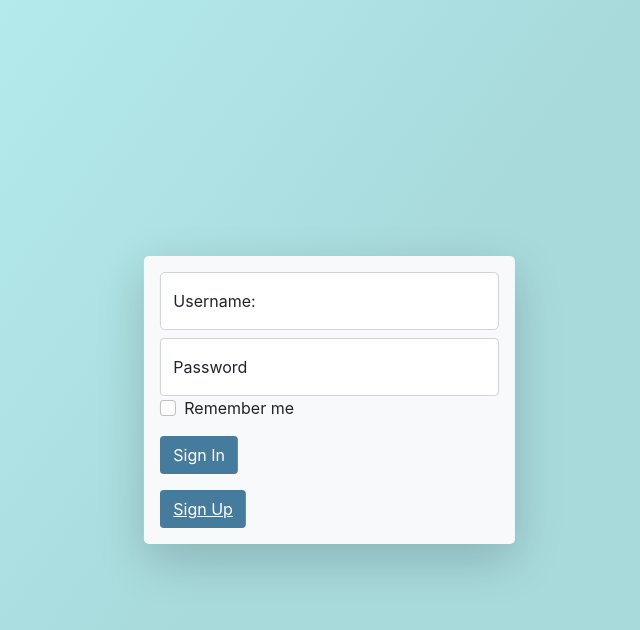
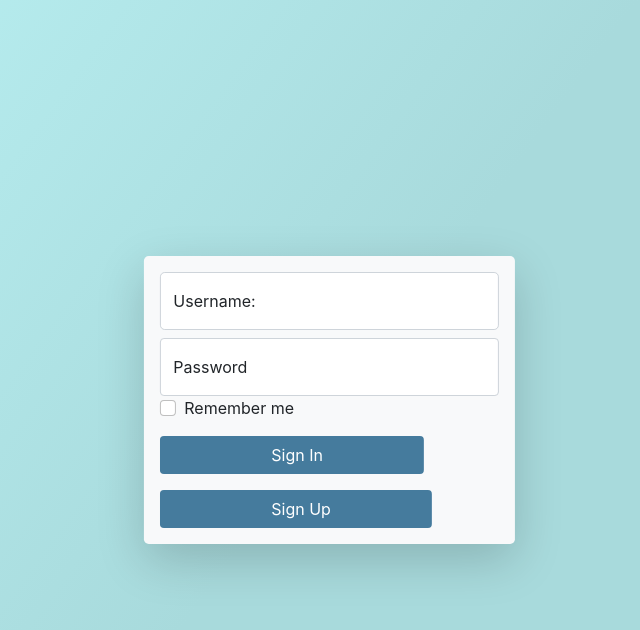
Before and after one commit to zerkxes/Library-Management-System, a React (Create React App) app: page /signin in a window 1280 px wide. Shown: the top 630 px of the page, without its empty margins (292-932 px from the left). Built offline with nearby package versions, Linux system fonts and the light colour scheme.

Commit message:
misc changes'

```diff
--- a/src/signIn/SignIn.js
+++ b/src/signIn/SignIn.js
@@ -1,7 +1,7 @@
 import { Link, useHistory } from 'react-router-dom';
 import { useState } from 'react';
 import Button from './Button';
-import styles from '../signIn/Button.module.css';
+import styles from './Signin.module.css';
 const SignIn = () => {
     const [inpName, setInName] = useState('');
     const [inpPass, setInPass] = useState('');
@@ -13,16 +13,18 @@ const SignIn = () => {
 
     async function passCheck() {
         try {
-            const res = await fetch(`https://dummyjson.com/users/search?q=${inpName}`);
+            const res = await fetch(`http://localhost:8081/user/findByUser/${inpName}`);
 
             if (!res.ok)
                 throw new Error('Something went wrong');
 
             const data = await res.json();
-            if (data.users[0].password === inpPass) {
+            if (data.pswrd === inpPass) {
+                console.log(data.pswrd)
                 history.push('/home');
             }
             else
+            console.log("wrong password");
                 return false;
 
         } catch (error) {
@@ -66,7 +68,7 @@ const SignIn = () => {
             {!inPassCheck  && <p>Password Mismatch or Invalid Username</p>}
             <Button style={styles.customBtnPrimary} value="Sign In" />
             <p></p>
-            <Link className={styles.customBtnPrimary} role='button' to='/signup'>Sign Up</Link>
+            <Link role='button' to='/signup'><Button style={styles.customBtnPrimary} value="Sign Up"/></Link>
         </form>
     )
 }
--- /dev/null
+++ b/src/signIn/Signin.module.css
@@ -0,0 +1,67 @@
+.customBtnPrimary {
+    background-color: #457B9D !important;
+    display: inline-block;
+	font-weight: 400;
+	color: #212529;
+	text-align: center;
+	border: 1px solid transparent;
+	padding: .375rem .75rem;
+	font-size: 1rem;
+	line-height: 1.5;
+	border-radius: .25rem;
+	color: #fff;
+    padding-left: 110px;
+    padding-right: 100px;
+    margin-left: auto;
+    margin-right: auto;
+}
+.customBtnPrimary:hover {
+	background-color: #31576e !important;
+    display: inline-block;
+	font-weight: 400;
+	color: #212529;
+	text-align: center;
+	border: 1px solid transparent;
+	padding: .375rem .75rem;
+	font-size: 1rem;
+	line-height: 1.5;
+	border-radius: .25rem;
+	color: #fff;
+	transition: 0.5s;
+    padding-left: 110px;
+    padding-right: 100px;
+    margin-left: auto;
+    margin-right: auto;
+}
+
+.customBtnDanger {
+    background-color: #1d3557 !important;
+    display: inline-block;
+	font-weight: 400;
+	color: #212529;
+	text-align: center;
+	border: 1px solid transparent;
+	padding: .375rem .75rem;
+	font-size: 1rem;
+	line-height: 1.5;
+	border-radius: .25rem;
+	color: #fff;
+}
+.customBtnDanger:hover {
+	background-color: #0d1828 !important;
+    display: inline-block;
+	font-weight: 400;
+	color: #212529;
+	text-align: center;
+	border: 1px solid transparent;
+	padding: .375rem .75rem;
+	font-size: 1rem;
+	line-height: 1.5;
+	border-radius: .25rem;
+	color: #fff;
+	transition: .5s;
+}
+
+.custom-btn-dark {
+    background-color: #457B9D !important;
+}
```
